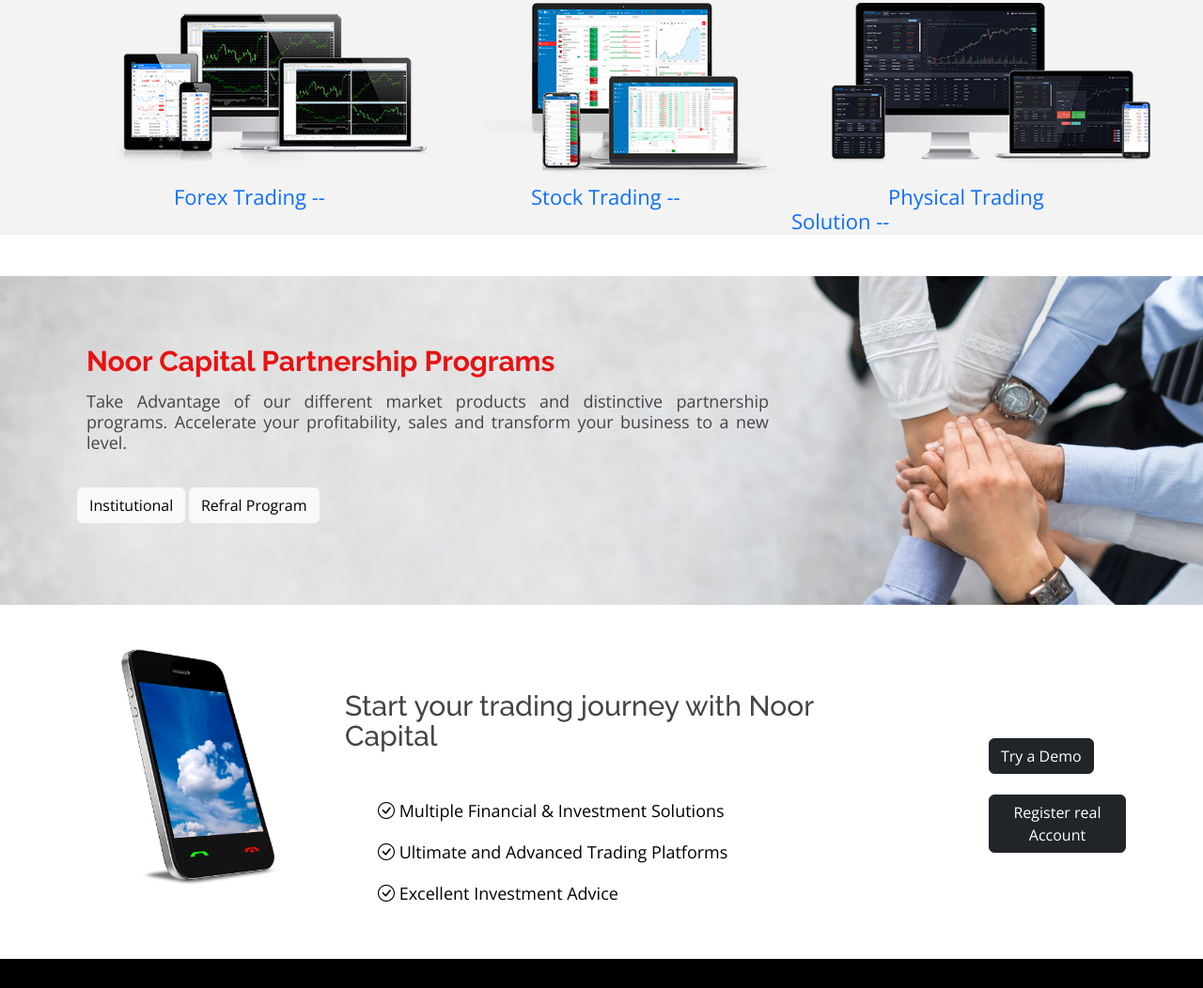
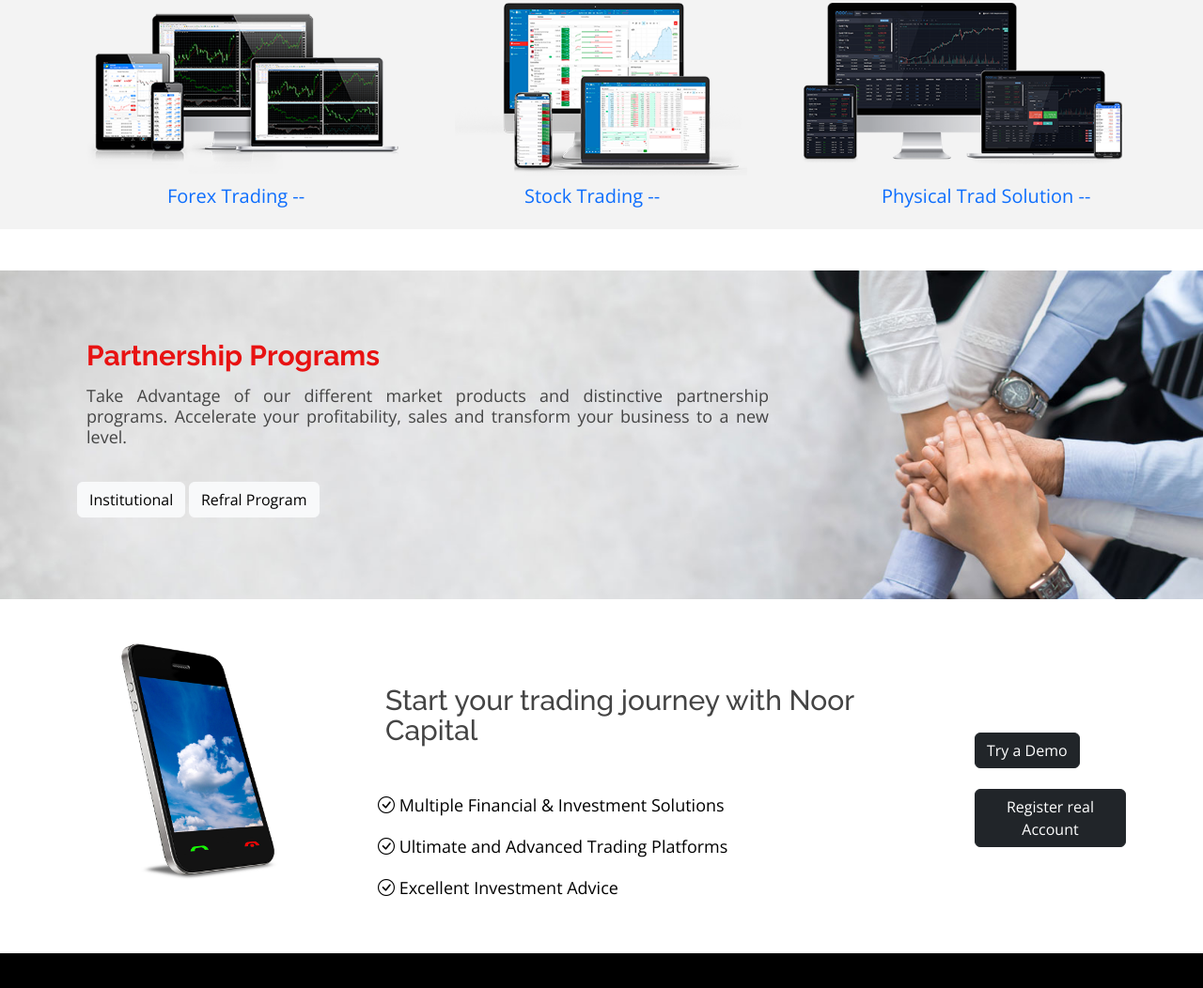
Before and after one commit to rahul1599/Demo-Vidha.github.io, a plain HTML site: page index.html in a window 1280 px wide. Shown: the part 1222-2274 px from the top of the page at 94% size. Drawn offline with nearby package versions, Linux system fonts and the light colour scheme.

Commit message:
index
edit index file

```diff
--- a/assets/css/style.css
+++ b/assets/css/style.css
@@ -713,7 +713,7 @@
 .about3{
   height: 301px;
   padding-top: 40px;
-  margin-left: 34px;
+  margin-left: 6px;
   margin-bottom: 50px;
   margin-top: 30px;
 }
@@ -724,12 +724,12 @@
 /*----------------- platform ----------------*/
 
 .platform{
-  margin-left: 40px;
+  margin-left: 10px;
   height: 195px;
 }
 .platform1{
-  font-size: 22px;
-  margin-left: 103px;
+  font-size: 20px;
+  margin-left: 96px;
 }
 
 /*----------------- platform ----------------*/
--- a/index.html
+++ b/index.html
@@ -164,7 +164,7 @@
           </div>
           <div class="col-md-4">
             <img class="platform" src="assets/img/platform3.png" alt="platform3">
-            <a href="#" class="platform1">Physical Trading Solution --</a>
+            <a href="#" class="platform1">Physical Trad Solution --</a>
           </div>
         </div>
       </div>
@@ -181,7 +181,7 @@
       <div class="container">
         <div class="row">
           <div class="col-md-8">
-            <h3 class="about1">Noor Capital Partnership Programs</h3>
+            <h3 class="about1">Partnership Programs</h3>
             <p class="about2">Take Advantage of our different market products and distinctive partnership programs. Accelerate your profitability, sales and transform your business to a new level.</p>
           </div>
           <div class="col-md-4"></div>
@@ -212,7 +212,7 @@
             <img src="assets/img/background/mobile.jpg" alt="mobile">
           </div>
           <div class="col-md-6">
-            <h3 style="margin-top: 70px;">Start your trading journey with Noor Capital</h3>
+            <h3 style="margin-top: 70px;margin-left: 43px;">Start your trading journey with Noor Capital</h3>
             <br>
             <p>
               <ul>
@@ -222,8 +222,8 @@
               </ul>
             </p>
           </div>
-          <div class="col-md-3"><button class="btn btn-dark"style="margin-top: 120px;margin-left:115px">Try a Demo</button> <br><br>
-            <button class="btn btn-dark" style="margin-left: 115px;">Register real Account</button></div>
+          <div class="col-md-3"><button class="btn btn-dark"style="margin-top: 120px;margin-left:100px">Try a Demo</button> <br><br>
+            <button class="btn btn-dark" style="margin-left: 100px;">Register real Account</button></div>
         </div>
       </div>
     </div>
```
